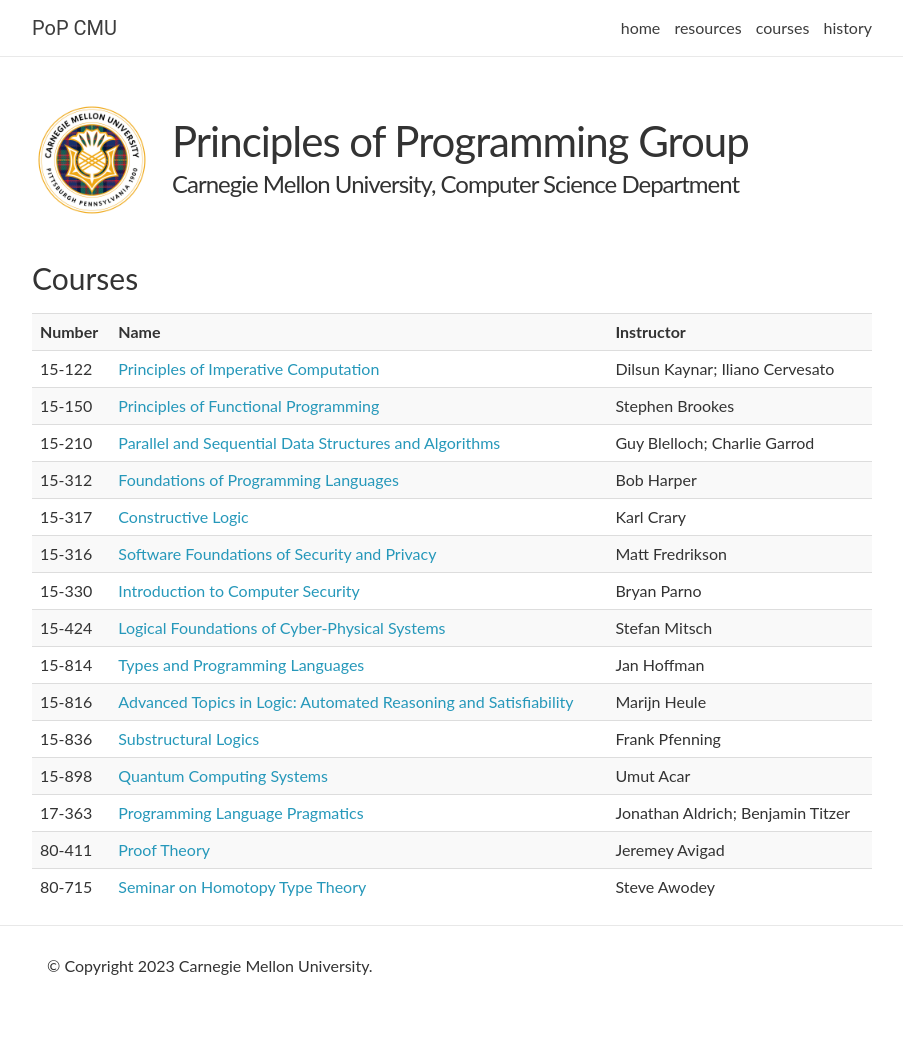
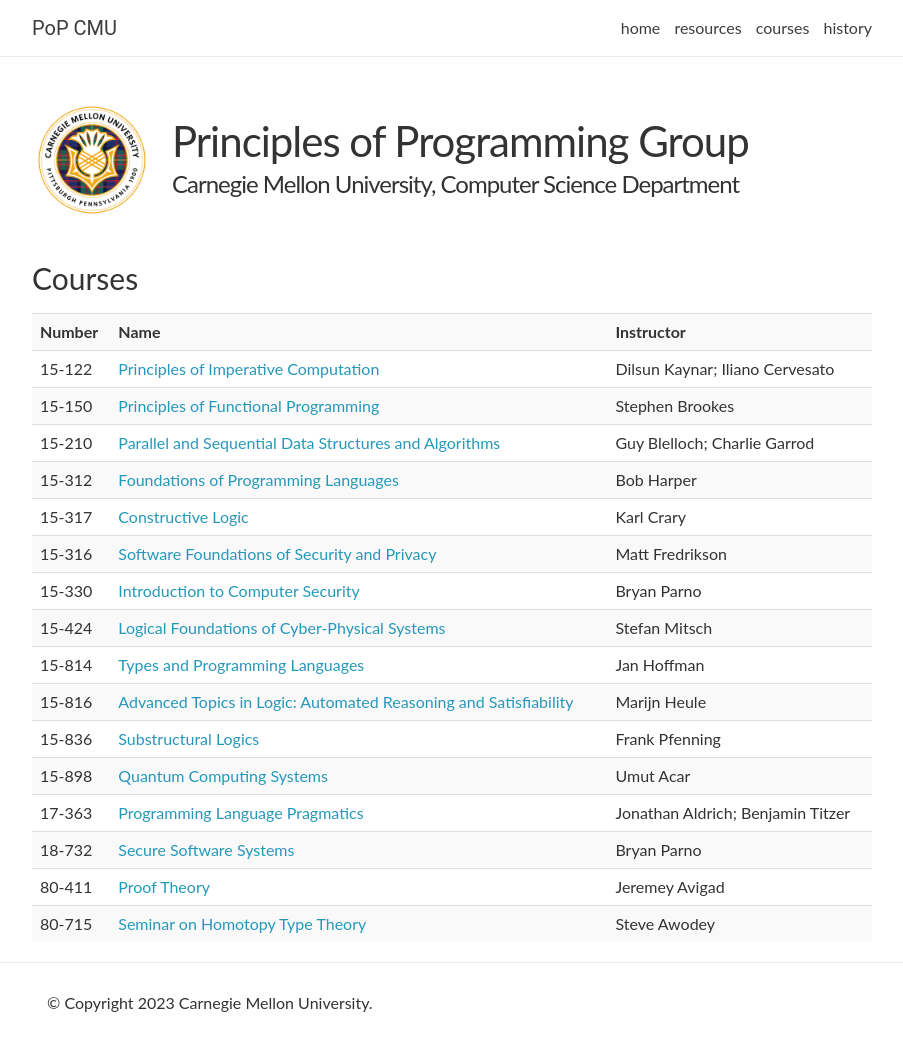
Before and after one commit to probsys/pop, a Jekyll site: the page built from _pages/courses.md, in a window 1280 px wide and 1074 px high. Shown: the top 1051 px of the window, without its empty margins (188-1091 px from the left). Built offline with Jekyll 4.4.1, drawn with Linux system fonts in a browser that asks for light colours.

Commit message:
Add 18-372.

```diff
--- a/_data/courses.yml
+++ b/_data/courses.yml
@@ -50,6 +50,10 @@
   name: Programming Language Pragmatics
   instructor: Jonathan Aldrich; Benjamin Titzer
 
+- number: 18-732
+  name: Secure Software Systems
+  instructor: Bryan Parno
+
 - number: 80-411
   name: Proof Theory
   instructor: Jeremey Avigad
```
